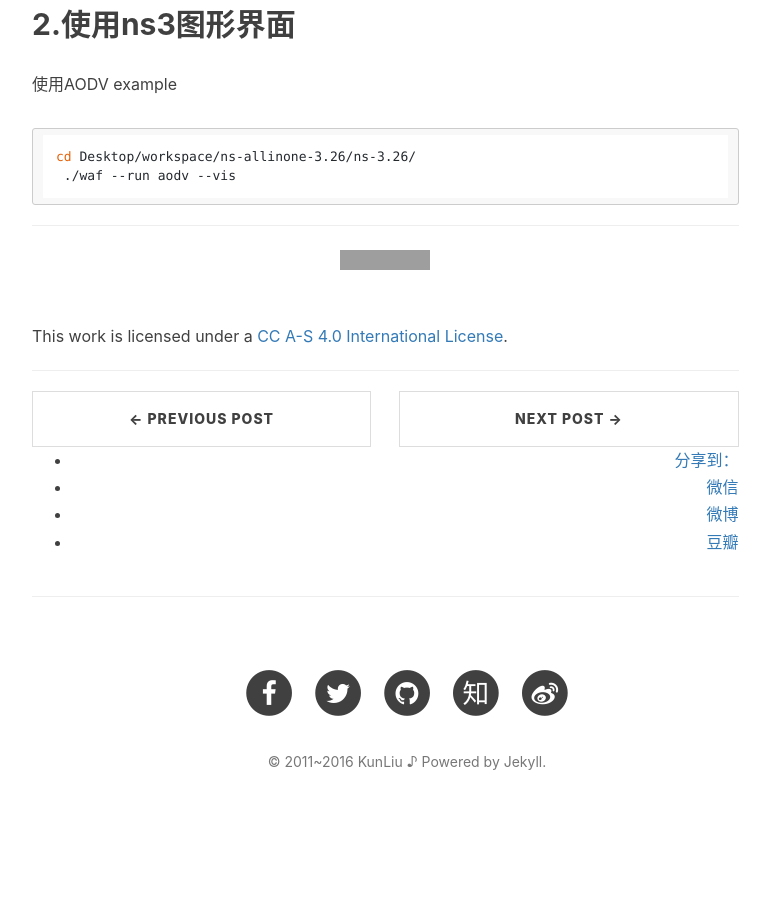
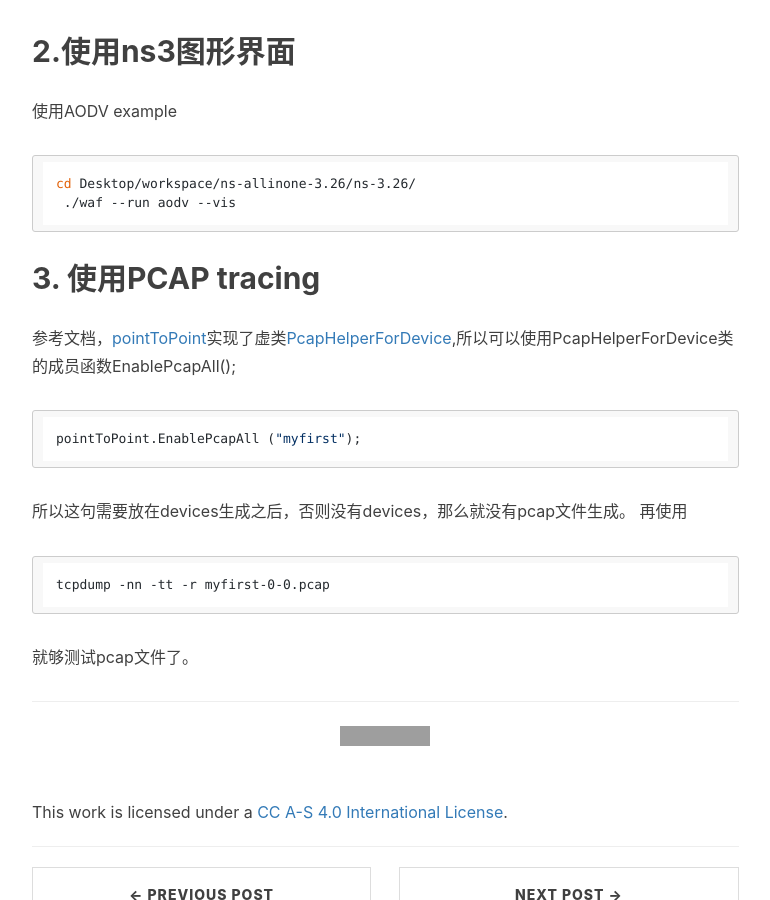
Before and after one commit to liukun2634/liukun2634.github.io, a Jekyll site: the page built from _posts/2016-11-11-ns3.md, in a window 1280 px wide and 900 px high, scrolled down 1062 px. Shown: the whole window, without its empty margins (233-1003 px from the left). Built offline with Jekyll 4.4.1, drawn with Linux system fonts in a browser that asks for light colours; nearby versions of some CDN libraries; comment, search, counter and statistics services are not loaded; before the commit the page ends 1901 px from its top, so only the background shows below that; grey boxes are pictures that could not be loaded.

````diff
--- a/_posts/2016-11-11-ns3.md
+++ b/_posts/2016-11-11-ns3.md
@@ -26,9 +26,26 @@ tag: routing
 2.virtualize安装相关依赖仍然disable：需要选择对应的pyhon2.7版本，参考<http://stackoverflow.com/questions/19256127/two-versions-of-python-on-linux-how-to-make-2-7-the-default>
 
 ## 2.使用ns3图形界面
+
 使用AODV example
 
 ```
 cd Desktop/workspace/ns-allinone-3.26/ns-3.26/
  ./waf --run aodv --vis
 ```
+
+## 3. 使用PCAP tracing
+
+参考文档，[pointToPoint](https://www.nsnam.org/docs/release/3.26/doxygen/classns3_1_1_point_to_point_helper.html#abe3ce49bfc07a9d40cead59b508b9c3e)实现了虚类[PcapHelperForDevice](https://www.nsnam.org/docs/release/3.26/doxygen/classns3_1_1_pcap_helper_for_device.html),所以可以使用PcapHelperForDevice类的成员函数EnablePcapAll();
+
+```
+pointToPoint.EnablePcapAll ("myfirst");
+```
+
+所以这句需要放在devices生成之后，否则没有devices，那么就没有pcap文件生成。
+再使用
+
+```
+tcpdump -nn -tt -r myfirst-0-0.pcap
+```
+就够测试pcap文件了。
````
Also changed, not shown: 1 other file.
